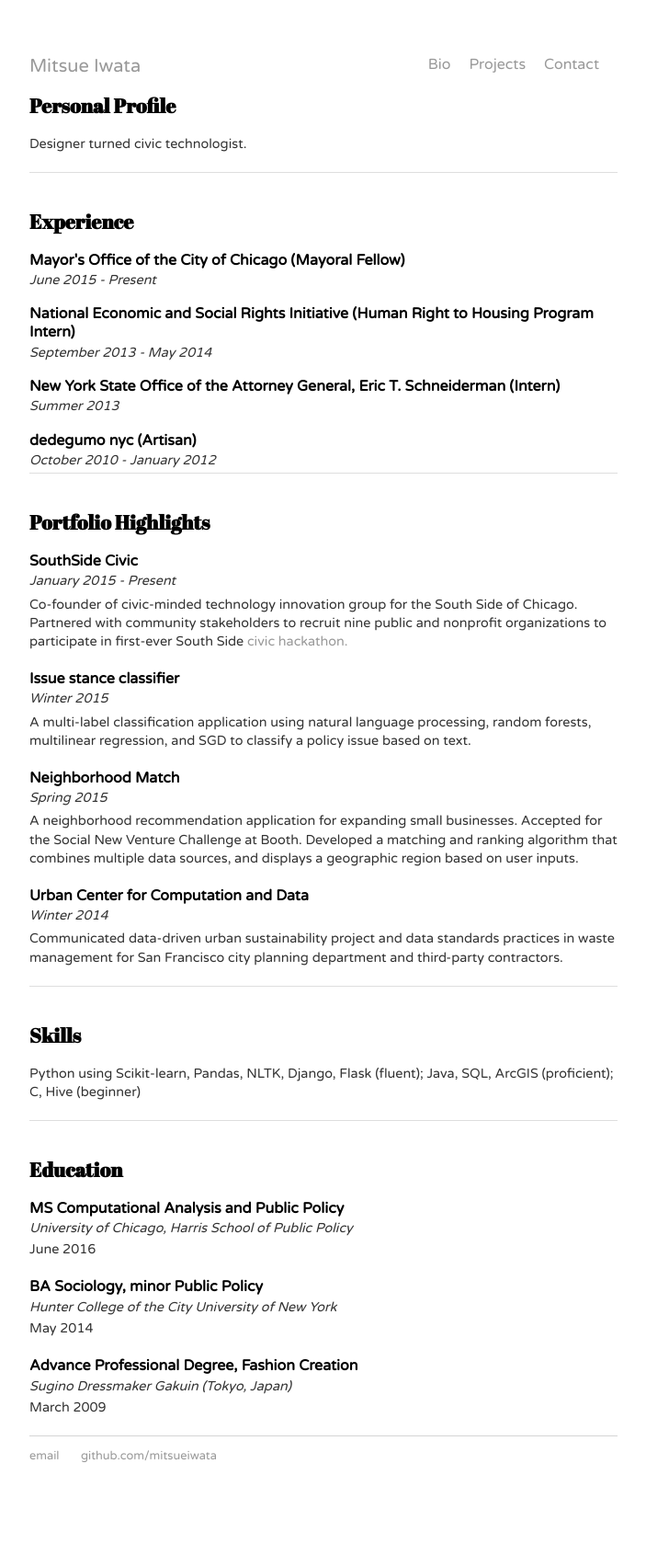
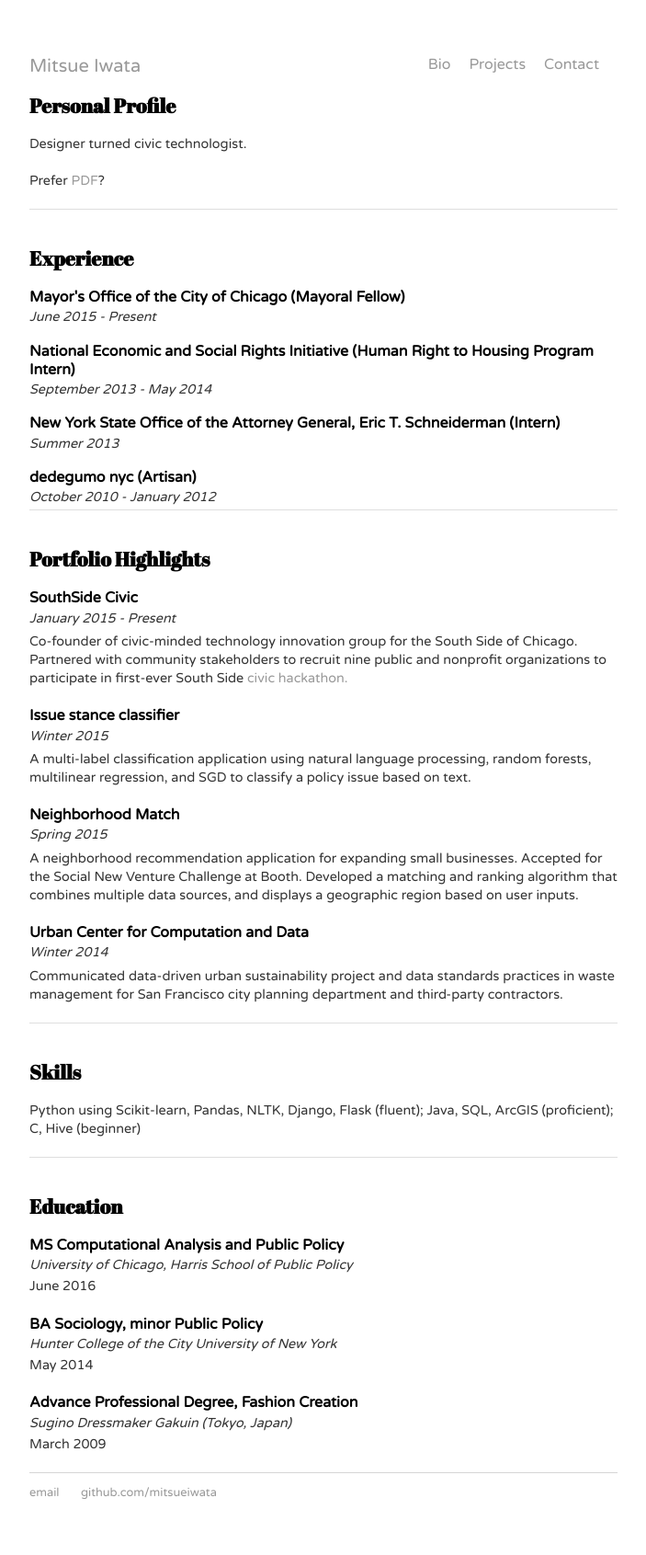
Before and after one commit to MitsueIwata/mitsueiwata.github.io, a Jekyll site: the page built from bio/index.html, in a window 1280 px wide. Shown: the whole page at 92% size, without its empty margins (288-991 px from the left). Built offline with Jekyll 4.4.1, drawn with Linux system fonts in a browser that asks for light colours; before the commit the page ends 1651 px from its top, so only the background shows below that.

Commit message:
added cv with download link

```diff
--- a/bio/index.html
+++ b/bio/index.html
@@ -14,6 +14,7 @@ title: Bio
 
 				<div class="sectionContent">
 					<p>Designer turned civic technologist.</p>
+					<p>Prefer <a href="../cv/mitsueiwata_resume.pdf">PDF</a>?</p>
 				</div>
 			</article>
 			<div class="clear"></div>
```
Also changed, not shown: 1 other file.
